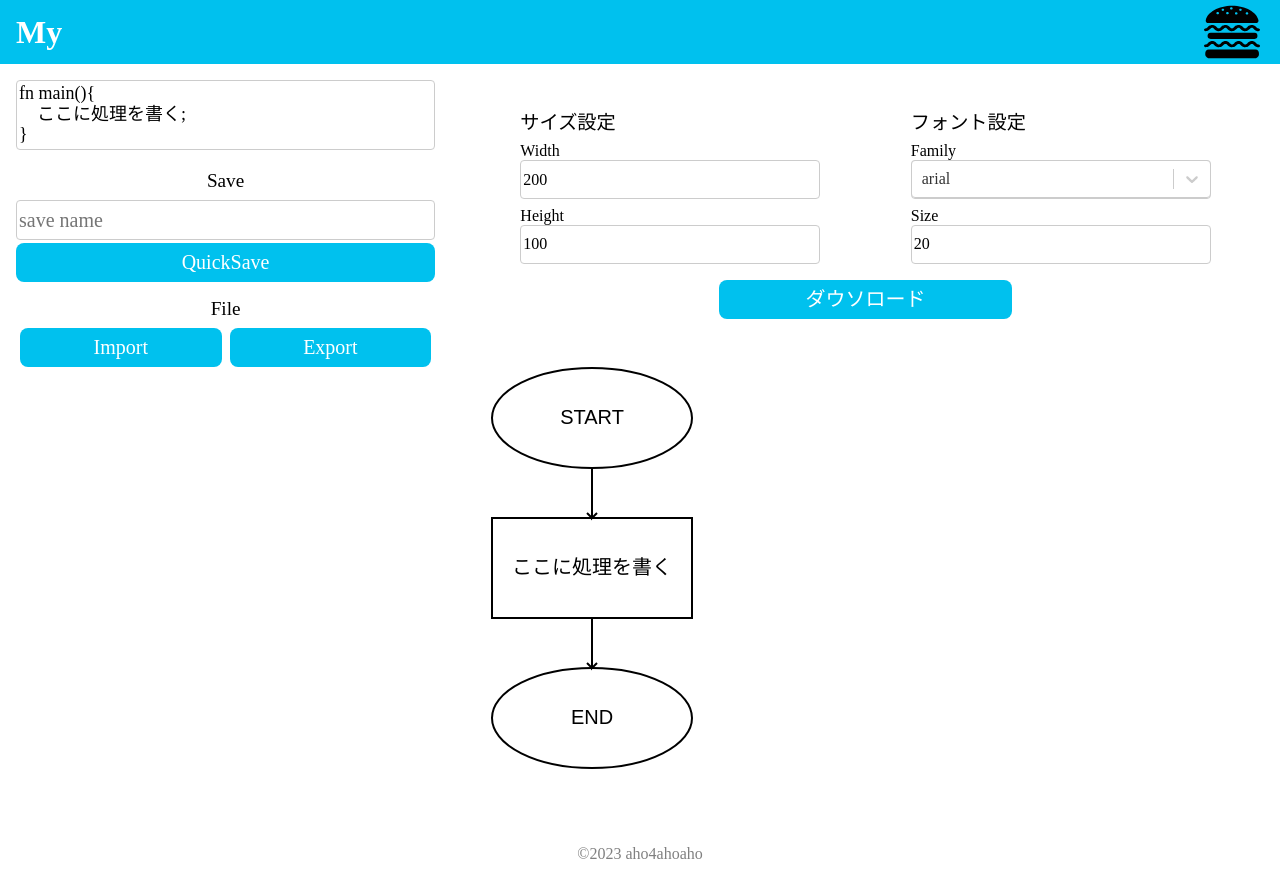
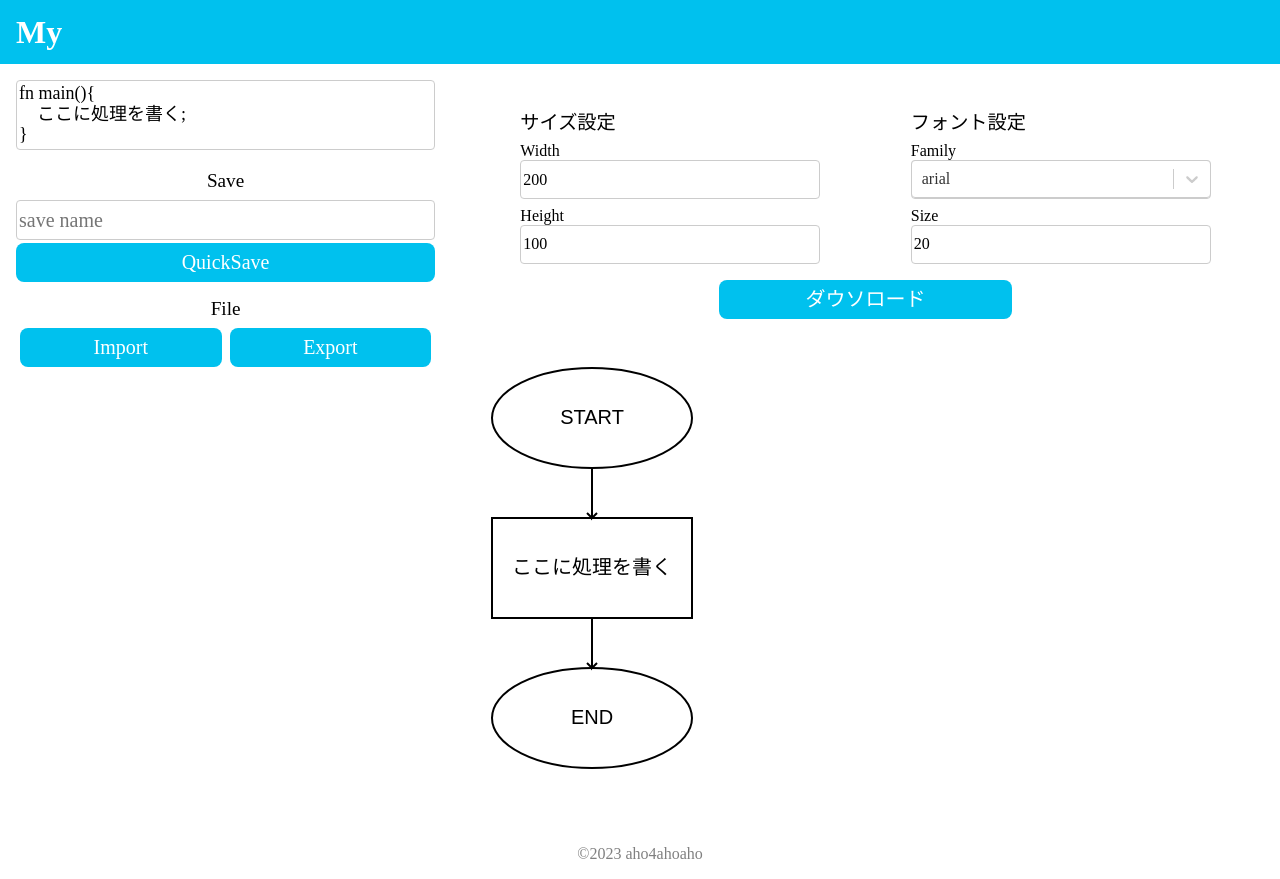
Before and after one commit to aho4ahoaho/flowchart, a Next.js app: page / in a window 1280 px wide. Built offline with nearby package versions, Linux system fonts and the light colour scheme.

Commit message:
使っていないので画像を削除

```diff
--- a/src/components/header.tsx
+++ b/src/components/header.tsx
@@ -1,6 +1,4 @@
-import menuSvg from "../assets/menu.svg";
 import style from "./header.module.scss";
-import Image from "next/image";
 import Link from "next/link";
 
 export const Header = () => {
@@ -9,9 +7,7 @@ export const Header = () => {
             <Link href="/">
                 <h1>My</h1>
             </Link>
-            <div className={style.menu}>
-                <Image src={menuSvg} alt="menu" />
-            </div>
+            <div className={style.menu}></div>
         </header>
     );
 };
```
